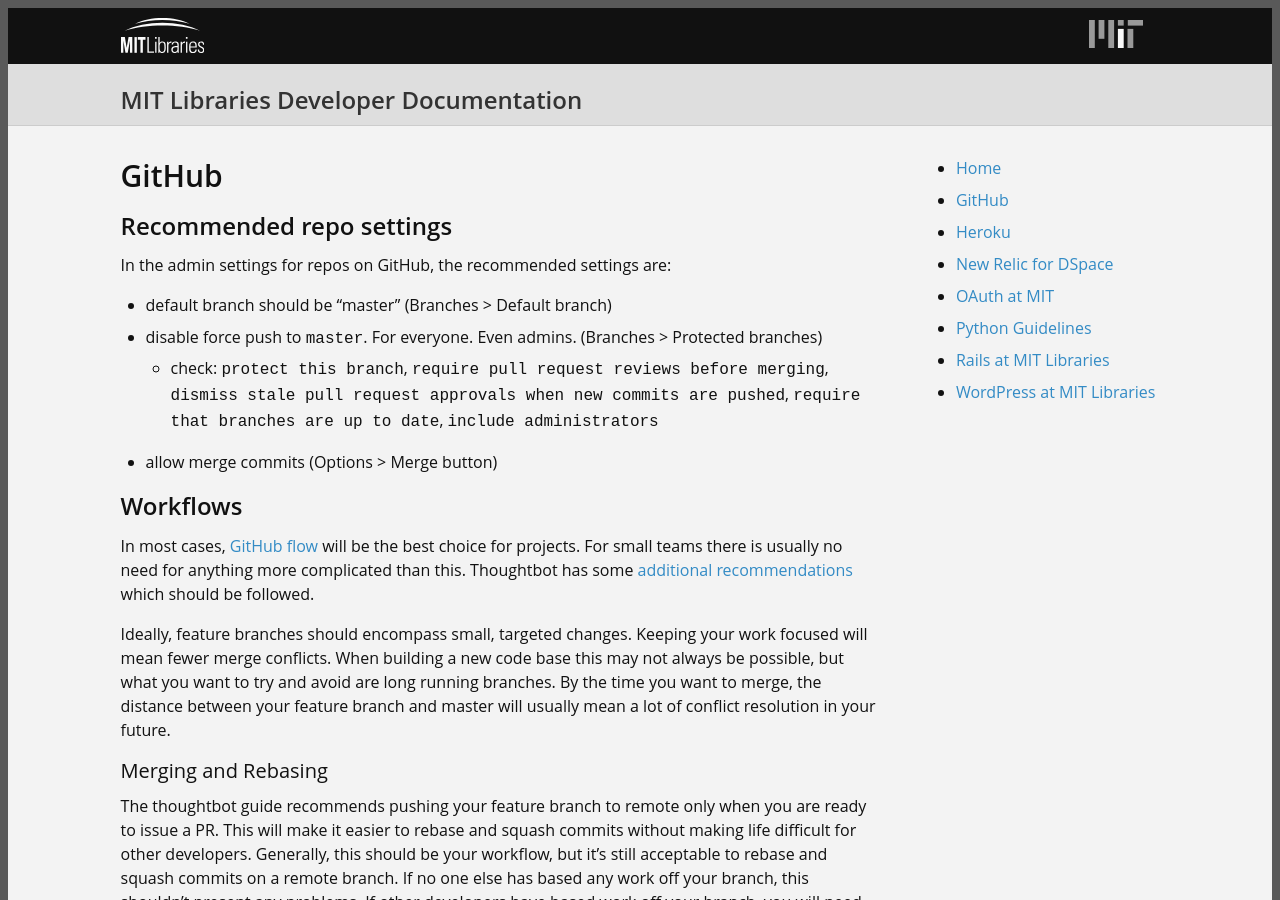
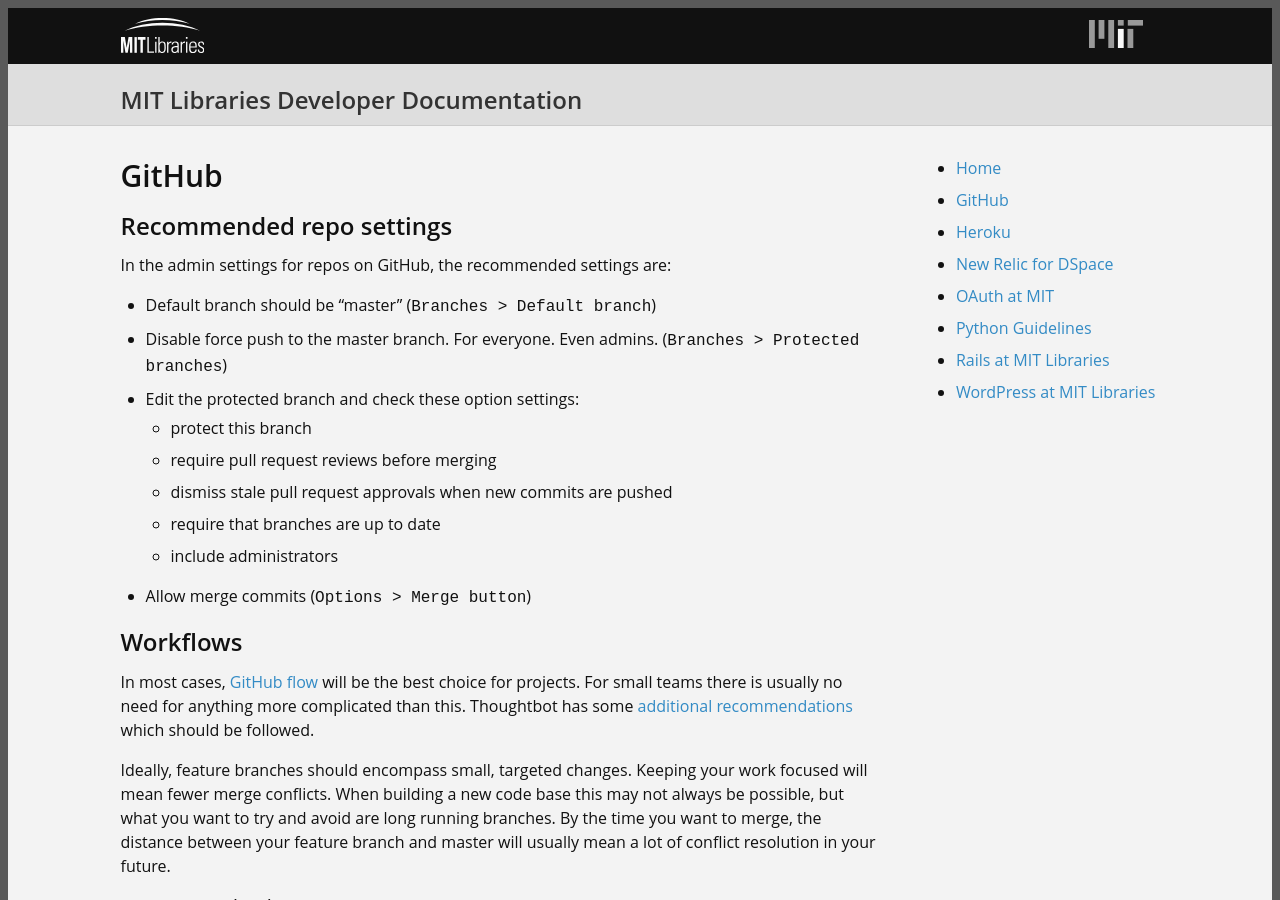
Before and after one commit to MITLibraries/guides, a Jekyll site: the page built from github.md, in a window 1280 px wide and 900 px high. Built offline with Jekyll 4.4.1, drawn with Linux system fonts in a browser that asks for light colours; emoji names are drawn with the system emoji font; our own code applies the rules of GitHub Pages for plain Markdown files; some of the changed text lies outside the part shown.

Commit message:
fix some formatting issues on the github page

````diff
--- a/github.md
+++ b/github.md
@@ -6,10 +6,15 @@
 ## Recommended repo settings
 
 In the admin settings for repos on GitHub, the recommended settings are:
-* default branch should be "master" (Branches > Default branch)
-* disable force push to `master`. For everyone. Even admins. (Branches > Protected branches)
-    * check: `protect this branch`, `require pull request reviews before merging`, `dismiss stale pull request approvals when new commits are pushed`, `require that branches are up to date`, `include administrators`
-* allow merge commits (Options > Merge button)
+* Default branch should be "master" (`Branches > Default branch`)
+* Disable force push to  the master branch. For everyone. Even admins. (`Branches > Protected branches`)
+* Edit the protected branch and check these option settings:
+    - protect this branch
+    - require pull request reviews before merging
+    - dismiss stale pull request approvals when new commits are pushed
+    - require that branches are up to date
+    - include administrators
+* Allow merge commits (`Options > Merge button`)
 
 ## Workflows
 
@@ -33,7 +38,7 @@
 $ git merge <branch-name> --no-ff
 ```
 
-### Pull Request Reviews
+## Pull Request Reviews
 
 In most (all) cases, pull requests should be reviewed by at least one other developer, even if it is just for syntax or raise general questions in the case of unfamiliarity with a particular language.
 
@@ -62,21 +67,23 @@
 
 This process assumes you have: a terminal program (like the OS terminal or iTerm with oh-my-zsh), an editor program (like Sublime Text or Atom), a github account and access to the MIT Libraries repos, and have already cloned the repos to your local machine. (For help with those steps, contact one of the MITLib devs.)
 
-*Start fresh*: Checkout master branch
+**Start fresh**: Checkout master branch
+
 ```git checkout master```
 
-*Get latest*: Get the latest changes that have been merged
+**Get latest**: Get the latest changes that have been merged
 ```
 git fetch
 git merge
 ```
 
-*Create a branch*: Create a new branch starting with master (or the branch you want to base your work on): This is the clean separate space where you will put your work.
+**Create a branch**: Create a new branch starting with master (or the branch you want to base your work on): This is the clean separate space where you will put your work.
+
 ```git checkout -b [branchname]```
 
-*Do stuff*: open the repo in your editor and write code or make edits that relate to the fix/feature/experiment you are working on.
+**Do stuff**: open the repo in your editor and write code or make edits that relate to the fix/feature/experiment you are working on.
 
-*Commit your changes regularly*: once you have a few changes that add up to something (eg. 'added new js function to load rss' or 'added new css to support adjusted mini-cal alignment') or if you have to stop for a bit or switch to something else, add the files you are ready to commit, then commit them to your branch and push them to github.
+**Commit your changes regularly**: once you have a few changes that add up to something (eg. 'added new js function to load rss' or 'added new css to support adjusted mini-cal alignment') or if you have to stop for a bit or switch to something else, add the files you are ready to commit, then commit them to your branch and push them to github.
 
 ```
 git add [filename]
@@ -87,19 +94,19 @@
 git push
 ```
 
-*Do more stuff*: keep working and committing (repeat steps 4 and 5) until your work for that fix/feature/experiment is as complete as you can make it.
+**Do more stuff**: keep working and committing (repeat steps 4 and 5) until your work for that fix/feature/experiment is as complete as you can make it.
 
-*Make a PR*: go to github and create a new PR for your branch against master/prod branch (see Pull Request Reviews above).
+**Make a PR**: go to github and create a new PR for your branch against master/prod branch (see Pull Request Reviews above).
 
-*Respond to PR feedback*: as feedback comes in, create additional commits to address and push them up. Do NOT squash/rebase during review as that makes headaches for reviewers.
+**Respond to PR feedback**: as feedback comes in, create additional commits to address and push them up. Do NOT squash/rebase during review as that makes headaches for reviewers.
 
-*Get thumbs*: once each reviewer is done with their review and happy with the code that will be merged, they should approve the PR and give a thumbs up  :+1:
+**Get thumbs**: once each reviewer is done with their review and happy with the code that will be merged, they should approve the PR and give a thumbs up  :+1:
 
-*Squash commits (optional)*: before merging, squash all your work into logical commits - or one single commit - that summarizes the changes.
+**Squash commits (optional)**: before merging, squash all your work into logical commits - or one single commit - that summarizes the changes.
 
-*Merge the PR*: merge the PR on github and delete the branch.
+**Merge the PR**: merge the PR on github and delete the branch.
 
-*Fetch latest master*: Return to your terminal, checkout the master branch and fetch and merge the latest changes.
+**Fetch latest master**: Return to your terminal, checkout the master branch and fetch and merge the latest changes.
 ```
 git checkout master
 git fetch
````
Also changed, not shown: other parts of github.md (+1 -1 lines).
